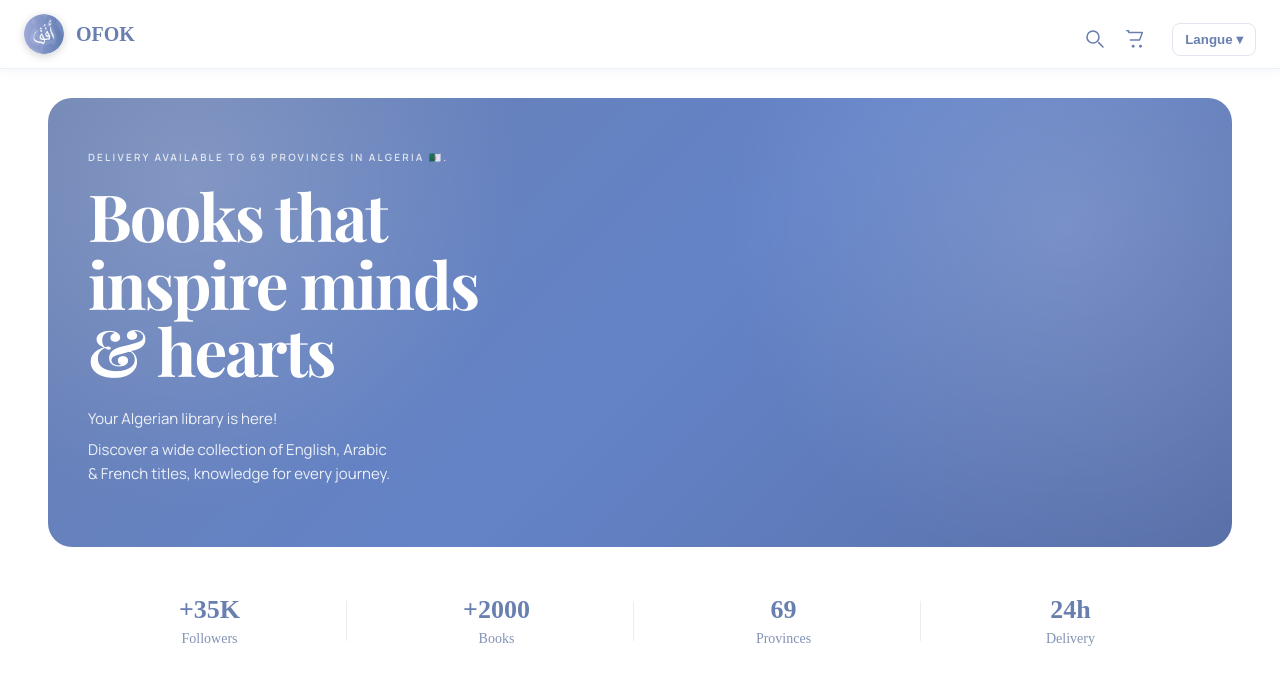
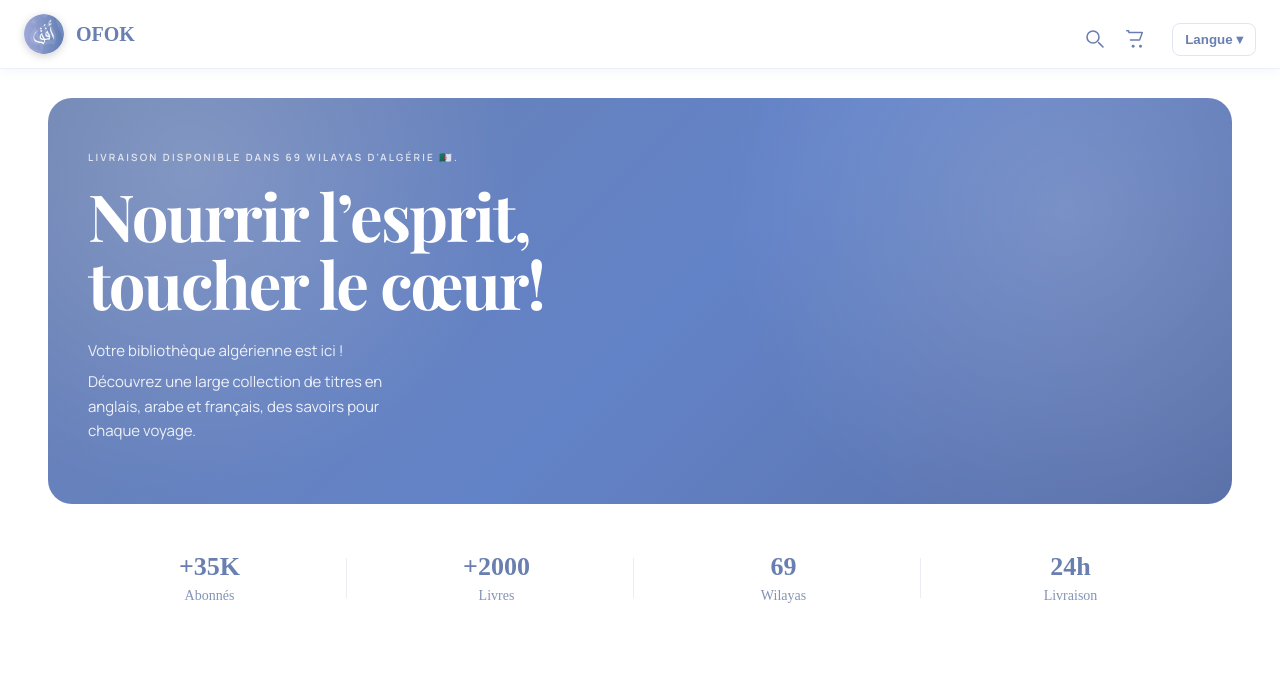
Before and after one commit to loubnaamez10/OFOKstore_website, a React (Vite) app in the folder client/: page / in a window 1280 px wide. Shown: the top 682 px of the page. Built offline with nearby package versions, Linux system fonts and the light colour scheme.

Commit message:
fixing the first sec

```diff
--- a/client/src/pages/Home.css
+++ b/client/src/pages/Home.css
@@ -37,6 +37,31 @@
   display: block;
   margin-top: 6px;
 }
+
+/* RTL support when section has dir="rtl" */
+.home-hero[dir="rtl"] .home-hero__copy {
+  text-align: right;
+}
+.home-hero[dir="rtl"] .home-hero__title-break,
+.home-hero[dir="rtl"] .home-hero__subtitle-break {
+  display: block;
+}
+
+/* Position copy on the right for Arabic: flip margins and alignment */
+.home-hero[dir="rtl"] .home-hero__content {
+  justify-content: flex-end;
+}
+.home-hero[dir="rtl"] .home-hero__copy {
+  margin-right: 0;
+  margin-left: auto;
+  text-align: right;
+}
+
+.home-stats[dir="rtl"] .stat:not(:last-child)::after {
+  right: auto;
+  left: -18px;
+}
+.home-stats[dir="rtl"] .home-stats__inner { direction: rtl; }
 
 @media (max-width: 620px) {
   .home-hero__subtitle-break {
--- a/client/src/pages/Home.jsx
+++ b/client/src/pages/Home.jsx
@@ -1,41 +1,82 @@
 import "./Home.css";
+import { useLang } from "../context/LangContext";
+
+const HERO_TEXT = {
+  en: {
+    eyebrow: "Delivery Available To 69 Provinces In Algeria 🇩🇿.",
+    titleMain: "Nourish the mind, touch\n the heart!",
+    line1: "Your Algerian library is here!",
+    line2: "Discover a wide collection of English, Arabic & French titles, knowledge for every journey.",
+    stats: [
+      { num: "+35K", label: "Followers" },
+      { num: "+2000", label: "Books" },
+      { num: "69", label: "Provinces" },
+      { num: "24h", label: "Delivery" },
+    ],
+  },
+  fr: {
+    eyebrow: "Livraison disponible dans 69 wilayas d'Algérie 🇩🇿.",
+    titleMain: "Nourrir l’esprit, toucher le cœur!",
+    line1: "Votre bibliothèque algérienne est ici !",
+    line2: "Découvrez une large collection de titres en anglais, arabe et français, des savoirs pour chaque voyage.",
+    stats: [
+      { num: "+35K", label: "Abonnés" },
+      { num: "+2000", label: "Livres" },
+      { num: "69", label: "Wilayas" },
+      { num: "24h", label: "Livraison" },
+    ],
+  },
+  ar: {
+    eyebrow: "التوصيل متوفر في 69 ولاية في الجزائر 🇩🇿.",
+    titleMain: "كتب تُلهم",
+    titleBreak: "العقول والقلوب",
+    line1: "مكتبتك الجزائرية هنا!",
+    line2: "اكتشف مجموعة واسعة من العناوين بالإنجليزية والعربية والفرنسية، المعرفة لكل رحلة.",
+    stats: [
+      { num: "+35K", label: "متابعون" },
+      { num: "+2000", label: "كتاب" },
+      { num: "69", label: "ولاية" },
+      { num: "24سا", label: "التوصيل" },
+    ],
+  },
+};
 
 export default function Home() {
+  const { lang } = useLang();
+  const t = HERO_TEXT[lang] || HERO_TEXT.en;
+
   return (
     <>
-				<section className="home-hero" aria-labelledby="home-hero-title">
+      <section
+        className="home-hero"
+        aria-labelledby="home-hero-title"
+        dir={lang === "ar" ? "rtl" : "ltr"}
+      >
         <div className="home-hero__content">
           <div className="home-hero__copy">
-					<p className="home-hero__eyebrow">Delivery Available To 69 Provinces In Algeria 🇩🇿.</p>
-					<h1 id="home-hero-title">Books that inspire minds <br /> &amp; hearts</h1>
+            <p className="home-hero__eyebrow">{t.eyebrow}</p>
+            <h1 id="home-hero-title">
+              {t.titleMain} <span className="home-hero__title-break">{t.titleBreak}</span>
+            </h1>
             <p className="home-hero__subtitle">
-						Your Algerian library is here!
-						<span className="home-hero__subtitle-break">Discover a wide collection of English, Arabic &amp; French titles, knowledge for every journey.</span>
+              {t.line1}
+              <span className="home-hero__subtitle-break">{t.line2}</span>
             </p>
           </div>
         </div>
       </section>
+
       {/* decorative image/banner under hero - replace src with your image path */}
 
       {/* stats row */}
-			<section className="home-stats" aria-hidden>
+      <section className="home-stats" aria-hidden dir={lang === "ar" ? "rtl" : "ltr"}>
         <div className="home-stats__inner">
-				<div className="stat">
-					<div className="stat__num">+35K</div>
-					<div className="stat__label">Followers</div>
+          {t.stats.map((s, i) => (
+            <div key={i} className="stat">
+              <div className="stat__num">{s.num}</div>
+              <div className="stat__label">{s.label}</div>
             </div>
-				<div className="stat">
-					<div className="stat__num">+2000</div>
-					<div className="stat__label">Books</div>
-				</div>
-				<div className="stat">
-					<div className="stat__num">69</div>
-					<div className="stat__label">Provinces</div>
-				</div>
-				<div className="stat">
-					<div className="stat__num">24h</div>
-					<div className="stat__label">Delivery</div>
-				</div>
+          ))}
         </div>
       </section>
     </>
```
Lines whose indentation alone changed are shown as unchanged.
